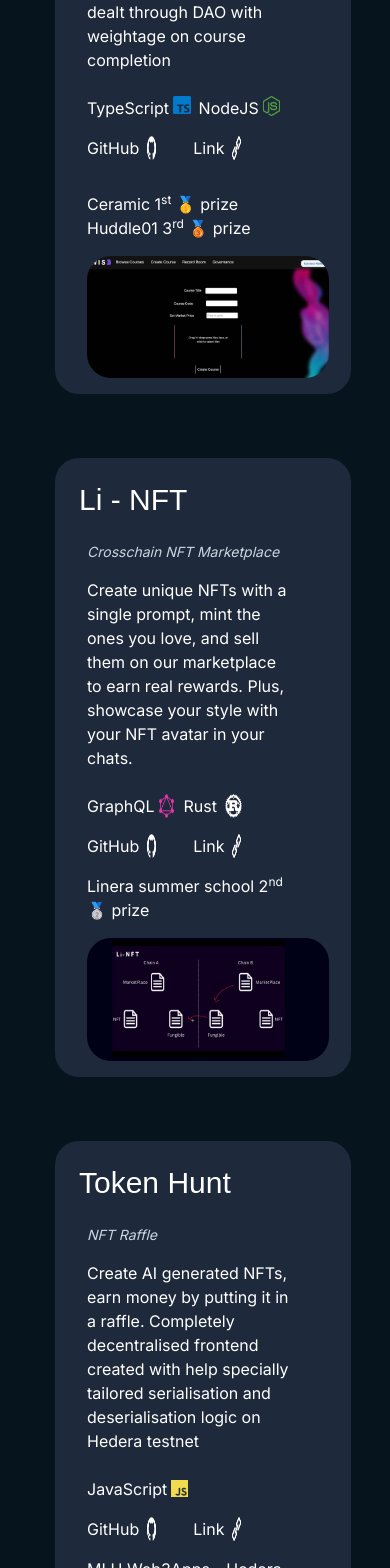
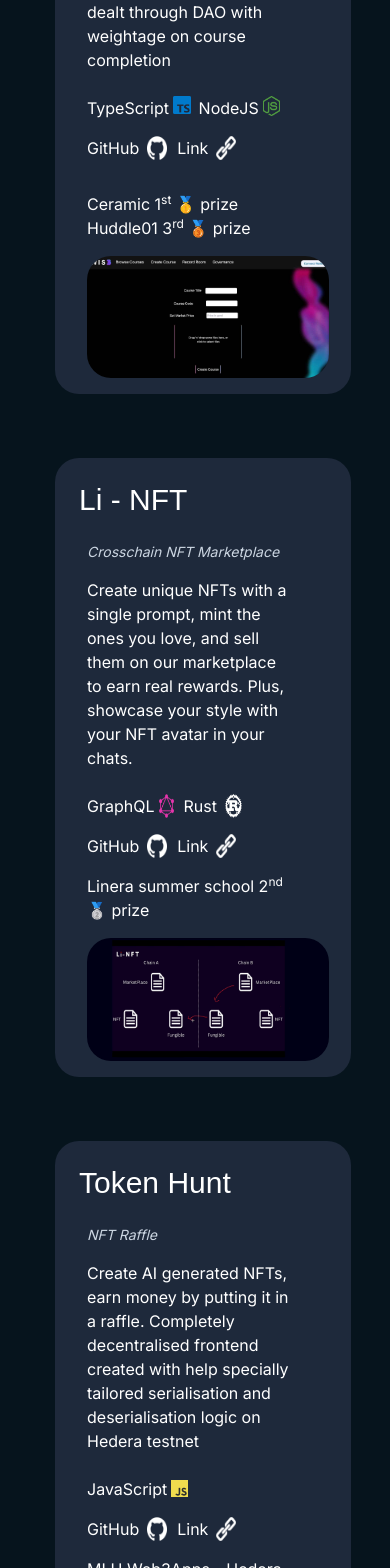
Before and after one commit to ashu26jha/ashu26, a Next.js app: page / in a window 390 px wide. Shown: the part 1200-2768 px from the top of the page. Built offline with nearby package versions, Linux system fonts and the light colour scheme.

Commit message:
Fix github image

```diff
--- a/src/app/globals.css
+++ b/src/app/globals.css
@@ -21,4 +21,11 @@ html {
   div {
     flex-direction: column;
   }
+  .github{
+    width: 20px;
+    margin-right: 10px;
+  }
+  .link{
+    width: 20px;
+  }
 }
--- a/src/app/page.tsx
+++ b/src/app/page.tsx
@@ -71,8 +71,8 @@ export default function MultiLayerParallax() {
                         <div className=" ml-2 mt-auto mb-auto h-1/12">NodeJS</div> <img src="node.png" className="ml-1 w-1/12 h-1/6" />
                       </li>
                       <li className="flex ml-4 mt-4 mb-8">
-                        <Link href={"https://github.com/ashu26jha/courseselling"} className="flex"><div className="mt-auto mb-auto mr-2">GitHub</div> <img src="github.png" className="w-1/12" /></Link>
-                        <Link href={"https://ethglobal.com/showcase/wis3-91a0v"} className="flex"><div className="mt-auto mb-auto mr-2">Link</div> <img src="link.png" className="w-1/12" /></Link>
+                        <Link href={"https://github.com/ashu26jha/courseselling"} className="flex"><div className="mt-auto mb-auto mr-2 ">GitHub</div> <img src="github.png" className="w-1/12 github" /></Link>
+                        <Link href={"https://ethglobal.com/showcase/wis3-91a0v"} className="flex"><div className="mt-auto mb-auto mr-2 ">Link</div> <img src="link.png" className="w-1/12 link" /></Link>
                       </li>
                       <li className="ml-4 mt-4">
                         Ceramic 1<sup>st</sup> 🥇 prize
@@ -105,8 +105,8 @@ export default function MultiLayerParallax() {
                         <div className=" ml-2 mt-auto mb-auto">Rust</div> <img src="rust.png" className=" w-1/12 ml-2" />
                       </li>
                       <li className="flex ml-4 mt-4 mb-4">
-                        <Link href={"https://github.com/ashu26jha/linera-help"} className="flex"><div className="mt-auto mb-auto mr-2">GitHub</div> <img src="github.png" className="w-1/12" /></Link>
-                        <Link href={"https://dorahacks.io/hackathon/linera-autumn-2023/detail"} className="flex"><div className="mt-auto mb-auto mr-2">Link</div> <img src="link.png" className="w-1/12" /></Link>
+                        <Link href={"https://github.com/ashu26jha/linera-help"} className="flex"><div className="mt-auto mb-auto mr-2">GitHub</div> <img src="github.png" className="w-1/12 github" /></Link>
+                        <Link href={"https://dorahacks.io/hackathon/linera-autumn-2023/detail"} className="flex"><div className="mt-auto mb-auto mr-2">Link</div> <img src="link.png" className="w-1/12 link" /></Link>
                       </li>
                       <li className="ml-4 mt-4 mb-4">
                         Linera summer school 2<sup>nd</sup> 🥈 prize
@@ -135,8 +135,8 @@ export default function MultiLayerParallax() {
                         <div className="mt-auto mb-auto">JavaScript</div> <img src="javascript.png" className="ml-1 w-1/12 h-1/6 m-auto" />
                       </li>
                       <li className="flex ml-4 mt-4 mb-4">
-                        <Link href={"https://github.com/ashu26jha/token_hunt"} className="flex"><div className="mt-auto mb-auto mr-2">GitHub</div> <img src="github.png" className="w-1/12" /></Link>
-                        <Link href={"https://devpost.com/software/token-hunt"} className="flex"><div className="mt-auto mb-auto mr-2">Link</div> <img src="link.png" className="w-1/12" /></Link>
+                        <Link href={"https://github.com/ashu26jha/token_hunt"} className="flex"><div className="mt-auto mb-auto mr-2">GitHub</div> <img src="github.png" className="w-1/12 github" /></Link>
+                        <Link href={"https://devpost.com/software/token-hunt"} className="flex"><div className="mt-auto mb-auto mr-2">Link</div> <img src="link.png" className="w-1/12 link" /></Link>
                       </li>
                       <li className="ml-4 mt-4 mb-4">
                         MLH Web3Apps - Hedera 1<sup>st</sup> 🥇 prize
```
